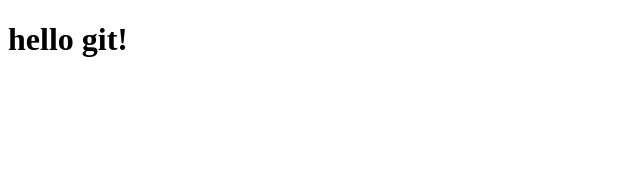
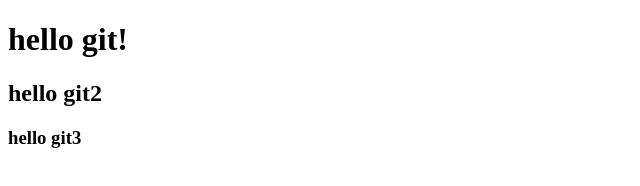
Before and after one commit to NiNoWorkout/git_test, a plain HTML site: page index.html in a window 1280 px wide. Shown: the whole page, without its empty margins (0-640 px from the left). Drawn offline with Linux system fonts and the light colour scheme.

Commit message:
Third commit

```diff
--- a/index.html
+++ b/index.html
@@ -6,5 +6,7 @@
 </head>
 <body>
 	<h1>hello git!</h1>
+	<h2>hello git2</h2>
+	<h3>hello git3</h3>
 </body>
 </html>
```
